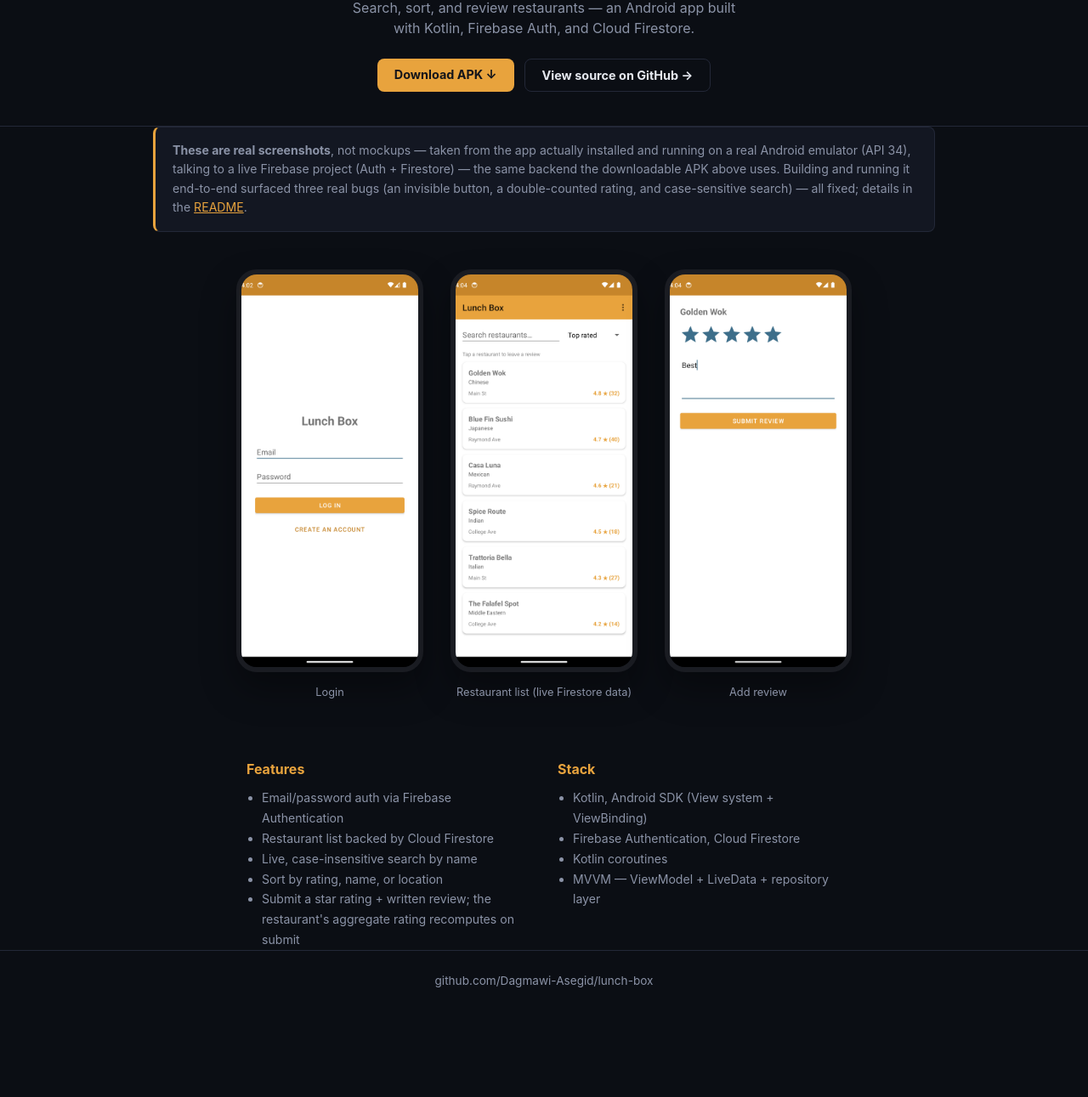
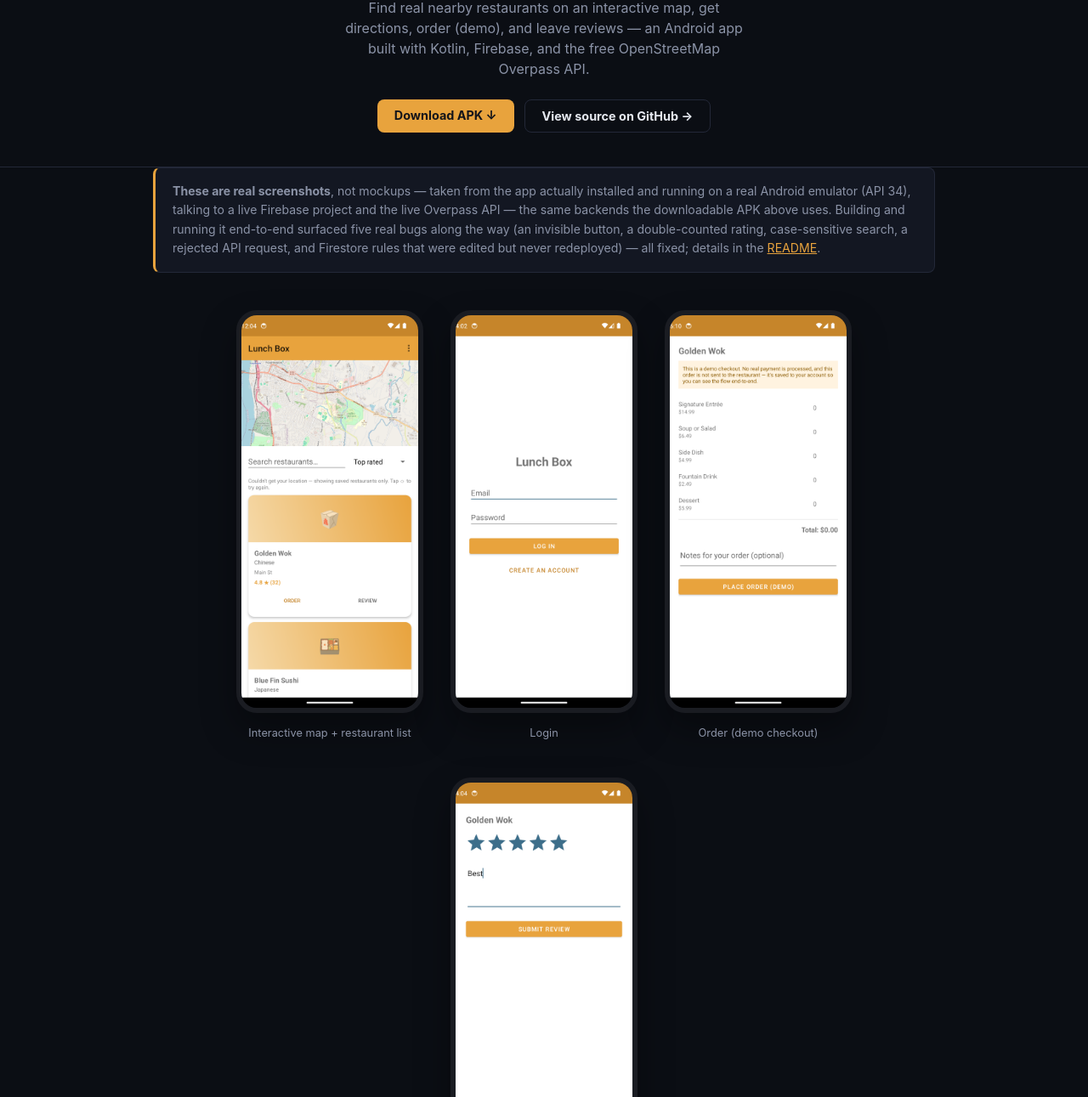
Before and after one commit to Dagmawi-Asegid/lunch-box-showcase, a plain HTML site: page index.html in a window 1280 px wide. Shown: the part 155-1446 px from the top of the page at 85% size. Before the commit the page ends 1342 px from the top, so only its background shows below. Drawn offline with Linux system fonts and the light colour scheme.

Commit message:
Update showcase for v2.0: map, directions, ordering
Real screenshots of the interactive map, restaurant list, and demo
order/checkout flow. Updated copy and feature list to reflect the
free OpenStreetMap-based nearby search (no billing needed, unlike
Google Places) and the new bugs found/fixed.

```diff
--- a/index.html
+++ b/index.html
@@ -9,11 +9,12 @@
 <body>
   <header>
     <div class="container">
-      <p class="eyebrow">Android · Kotlin · Firebase</p>
+      <p class="eyebrow">Android · Kotlin · Firebase · OpenStreetMap</p>
       <h1>Lunch Box</h1>
       <p class="subtitle">
-        Search, sort, and review restaurants — an Android app built with Kotlin,
-        Firebase Auth, and Cloud Firestore.
+        Find real nearby restaurants on an interactive map, get directions,
+        order (demo), and leave reviews — an Android app built with Kotlin,
+        Firebase, and the free OpenStreetMap Overpass API.
       </p>
       <div class="btn-row">
         <a class="btn" href="https://github.com/Dagmawi-Asegid/lunch-box/releases/latest" target="_blank" rel="noopener noreferrer">
@@ -31,23 +32,29 @@
     <section class="notice">
       <strong>These are real screenshots</strong>, not mockups — taken from
       the app actually installed and running on a real Android emulator
-      (API 34), talking to a live Firebase project (Auth + Firestore) — the
-      same backend the downloadable APK above uses. Building and running it
-      end-to-end surfaced three real bugs (an invisible button, a
-      double-counted rating, and case-sensitive search) — all fixed;
-      details in the
+      (API 34), talking to a live Firebase project and the live Overpass
+      API — the same backends the downloadable APK above uses. Building and
+      running it end-to-end surfaced five real bugs along the way (an
+      invisible button, a double-counted rating, case-sensitive search, a
+      rejected API request, and Firestore rules that were edited but never
+      redeployed) — all fixed; details in the
       <a href="https://github.com/Dagmawi-Asegid/lunch-box#bugs-found-and-fixed-by-actually-running-it" target="_blank" rel="noopener noreferrer">README</a>.
     </section>
 
     <section class="screens">
+      <div class="phone">
+        <img src="images/map.png" alt="Lunch Box interactive map with restaurant list" />
+        <p class="screen-label">Interactive map + restaurant list</p>
+      </div>
+
       <div class="phone">
         <img src="images/login.png" alt="Lunch Box login screen" />
         <p class="screen-label">Login</p>
       </div>
 
       <div class="phone">
-        <img src="images/list.png" alt="Lunch Box restaurant list, sorted by rating" />
-        <p class="screen-label">Restaurant list (live Firestore data)</p>
+        <img src="images/order.png" alt="Lunch Box demo order/checkout screen" />
+        <p class="screen-label">Order (demo checkout)</p>
       </div>
 
       <div class="phone">
@@ -61,9 +68,14 @@
         <h2>Features</h2>
         <ul>
           <li>Email/password auth via Firebase Authentication</li>
-          <li>Restaurant list backed by Cloud Firestore</li>
-          <li>Live, case-insensitive search by name</li>
-          <li>Sort by rating, name, or location</li>
+          <li>Real nearby restaurants via OpenStreetMap's free Overpass API
+            — no billing or API key, unlike Google Places</li>
+          <li>Interactive embedded map with tappable pins</li>
+          <li>Directions — one tap opens Google Maps</li>
+          <li>Live search, sort by rating/distance/name/location,
+            pull-to-refresh</li>
+          <li>Order (demo): real cart/checkout flow saved to your account —
+            clearly labeled as a demo, no real payment or restaurant behind it</li>
           <li>Submit a star rating + written review; the restaurant's
             aggregate rating recomputes on submit</li>
         </ul>
@@ -73,8 +85,9 @@
         <ul>
           <li>Kotlin, Android SDK (View system + ViewBinding)</li>
           <li>Firebase Authentication, Cloud Firestore</li>
-          <li>Kotlin coroutines</li>
-          <li>MVVM — ViewModel + LiveData + repository layer</li>
+          <li>osmdroid (OpenStreetMap maps), OkHttp (Overpass API)</li>
+          <li>Google Play Services Location, Glide</li>
+          <li>Kotlin coroutines, MVVM — ViewModel + LiveData + repository layer</li>
         </ul>
       </div>
     </section>
```
Also changed, not shown: images/map.png (added), images/order.png (added).
